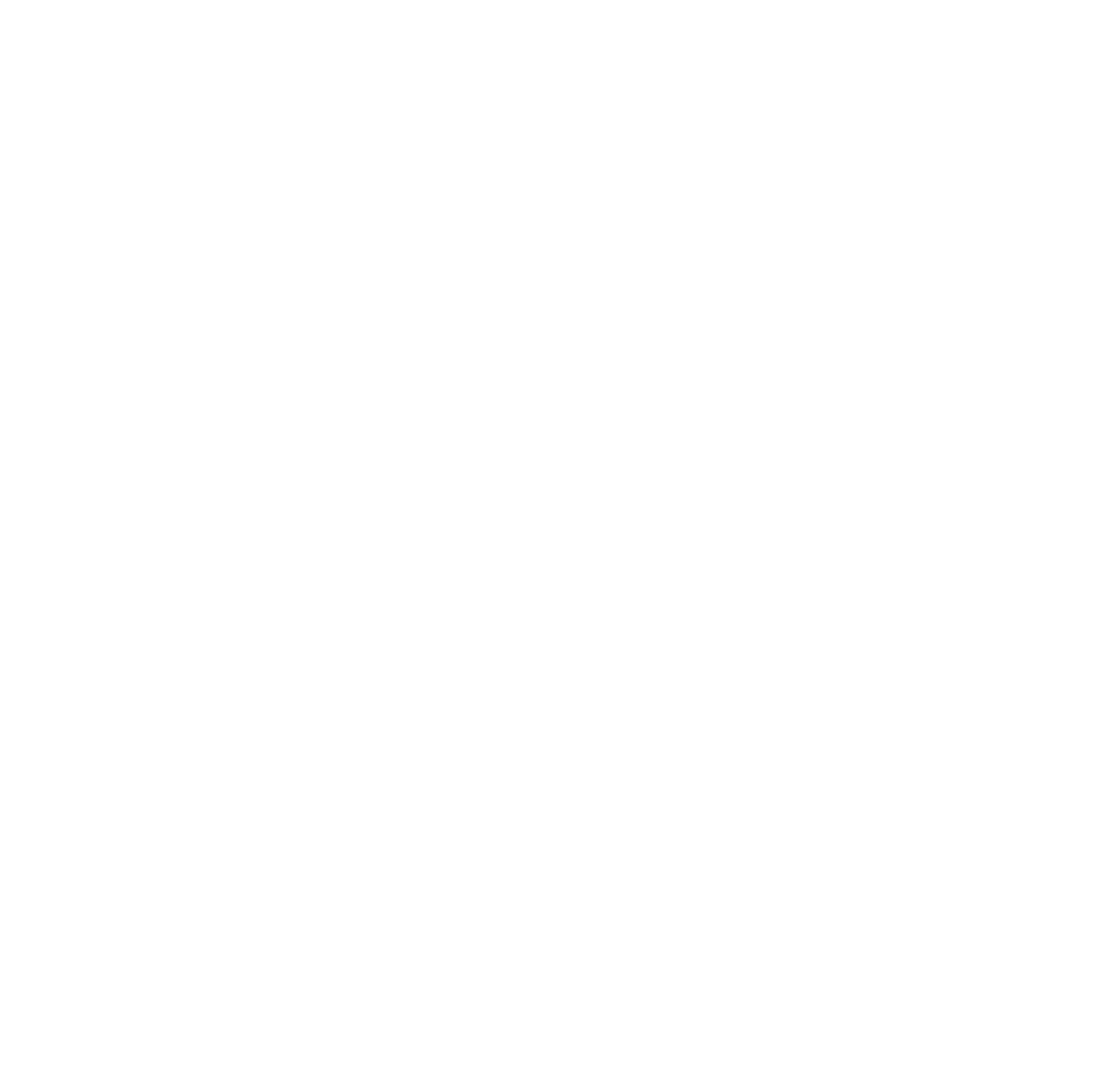
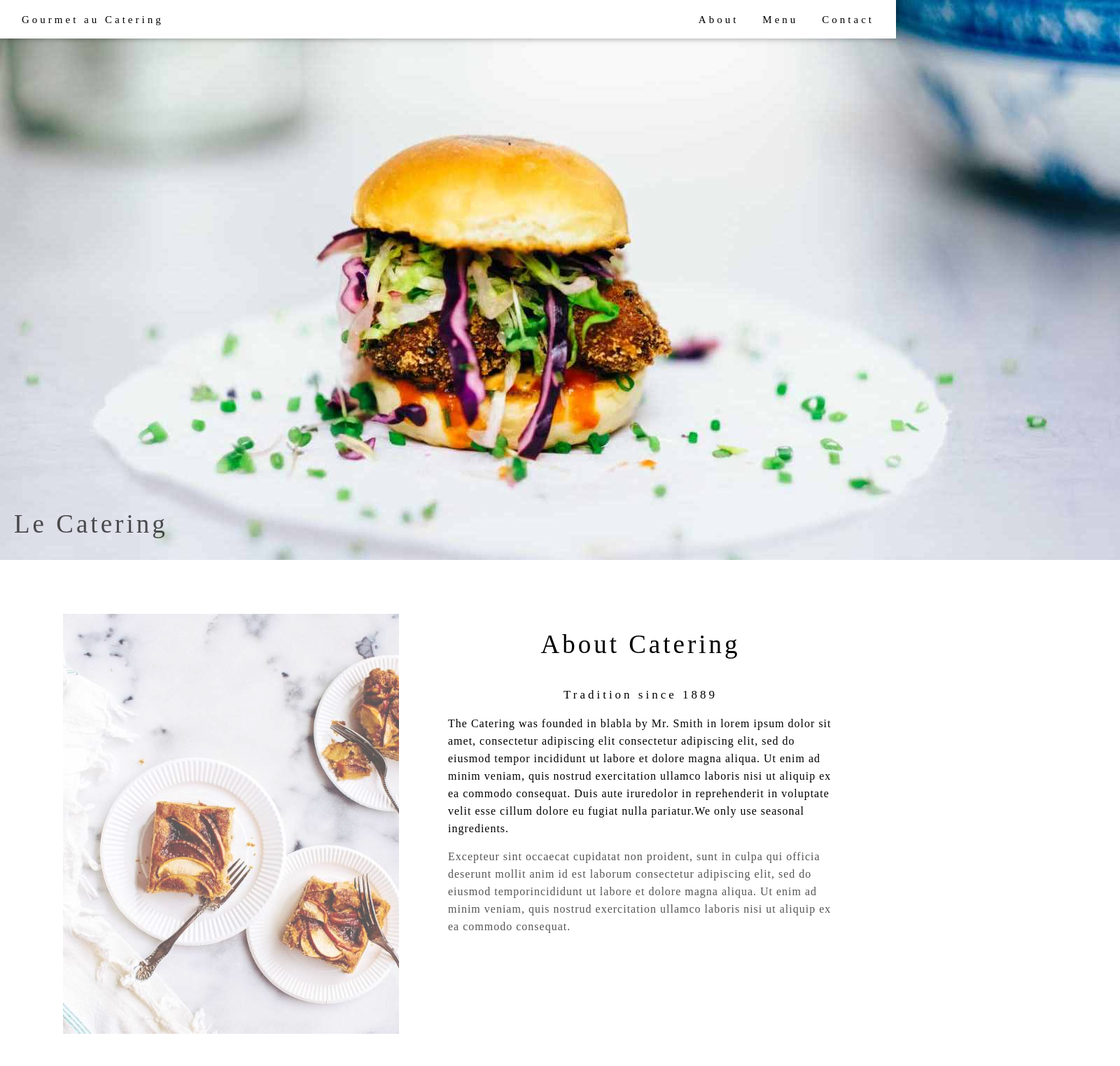
Before and after one commit to hasanalpsari/restaurant, a plain HTML site: page index.html in a window 1280 px wide. Shown: the top 1523 px of the page at 70% size, 1600 px wide, since content can reach past the window. Before the commit the page ends 800 px from the top, so only its background shows below. Drawn offline with Linux system fonts and the light colour scheme.

Commit message:
add food list

```diff
--- a/index.html
+++ b/index.html
@@ -60,9 +60,183 @@ img {
 .clear {
     clear: both;
 }
+.header{
+    height: 55px;
+    padding: 8px 16px;
+    box-sizing: border-box;
+    display: flex;
+    z-index: 1;
+    position: fixed;
+    top: 0;
+     width: 100%;
+    background-color: white;
+    align-items: center;
+    box-shadow: 0 2px 5px 0 rgb(0,0,0,.16), 0 2px 10px 0 rgb(0,0,0,.12);
+}
+.header .menu{
+    margin-left: auto;
+}
+.header h2{
+    font-size: 15px;
+    letter-spacing: 4px;
+    padding: 0 15px;
+    height: 40px;
+    line-height: 40px;
+    cursor: pointer;
+}
+.header h2:hover{
+    background-color: lightgrey;
+}
+.header a:hover{
+    background-color: lightgrey;
+}
+.menu a{
+    padding: 0 15px;
+    height: 40px;
+    line-height: 40px;
+    display: inline-block;
+    font-size: 15px;
+    letter-spacing: 4px;
+    color: black;
+}
+.section1 {
+   max-width: 1600px;
+    display: flex;
+    flex-direction: column;
+    margin-left: auto;
+    margin-right: auto;
+}
+.section1 img{
+    align-items: center;
+    width: 1600px;
+    object-fit: contain;
+}
+.section1 h2{
+    font-size: 37px;
+    letter-spacing: 4px;
+    opacity: 0.67;
+    transform: translate(20px,-70px);
+}
+.section2{
+    max-width: 1100px;
+    display: flex;
+    height: 100%;
+    padding: 40px 0;
+    margin-left: auto;
+    margin-right: auto;
+}
+.section2 img{
+    height: 600px;
+    opacity: 0.67;
+}
+.section2 .food{
+    width: 50%;
+}
+.section2 .info{
+    width: 50%;
+    display: flex;
+    flex-direction: column;
+    align-items: center;
+
+}
+.info h2{
+    font-size: 37px;
+    letter-spacing: 4px;
+    margin-top: 25px;
+    margin-bottom: 45px;
+}
+.info h5{
+    font-size: 17px;
+    letter-spacing: 4px;
+    margin-bottom: 20px;
+}
+.info p{
+    letter-spacing: 1px;
+    font-size: 16px;
+    margin-bottom: 15px;
+    line-height: 25px;
+    color: black;
+}
+.grey{
+    opacity: 0.67;
+}
+.section3{
+    display: flex;
+    max-width: 1100px;
+    margin-left: auto;
+    margin-right: auto;
+    padding: 60px 0;
+}
+.section3 .price{
+    width: 50%;
+    display: flex;
+    flex-direction: column;
+}
+
+.section3 .img{
+    width: 50%;
+    opacity: 0.67;
+}
+.section3 .price h2{
+    font-size: 37px;
+    letter-spacing: 4px;
+    display: flex;
+    justify-content: center;
+    padding: 10px 0;
+}
+.section3 .price h5{
+    font-size: 18px;
+    letter-spacing: 4px;
+    margin: 20px 0;
+}
+.section3 .price p{
+    padding-bottom: 40px;
+    opacity: 0.67;
+}
     </style>
 </head>
 <body>
+   <div class="header">
+    <h2>Gourmet au Catering</h2>
+    <nav class="menu">
+        <a href="#">About</a>
+        <a href="#">Menu</a>
+        <a href="#">Contact</a>
+    </nav>
+   </div>
+   <div class="section1">
+    <img src="hamburger (1).jpg" alt="">
+    <h2>Le Catering</h2>
+   </div>
+   <div class="section2">
+     <div class="food">
+        <img src="food.jpg" alt="">
+     </div>
+     <div class="info">
+        <h2>About Catering</h2>
+        <h5>Tradition since 1889</h5>
+        <p>The Catering was founded in blabla by Mr. Smith in lorem ipsum dolor sit amet, consectetur adipiscing elit consectetur adipiscing elit, sed do eiusmod tempor incididunt ut labore et dolore magna aliqua. Ut enim ad minim veniam, quis nostrud exercitation ullamco laboris nisi ut aliquip ex ea commodo consequat. Duis aute iruredolor in reprehenderit in voluptate velit esse cillum dolore eu fugiat nulla pariatur.We only use seasonal ingredients.</p>
+        <p class="grey">Excepteur sint occaecat cupidatat non proident, sunt in culpa qui officia deserunt mollit anim id est laborum consectetur adipiscing elit, sed do eiusmod temporincididunt ut labore et dolore magna aliqua. Ut enim ad minim veniam, quis nostrud exercitation ullamco laboris nisi ut aliquip ex ea commodo consequat.</p>
+     </div>
+   </div>
+   <div class="section3">
+    <div class="price">
+        <h2>Our Menu</h2>
+        <h5>Bread Basket</h5>
+        <p>Assortment of fresh baked fruit breads and muffins 5.50</p>
+        <h5>Honey Almond Granola with Fruits</h5>
+        <p>Natural cereal of honey toasted oats, raisins, almonds and dates 7.00</p>
+        <h5>Belgian Waffle</h5>
+        <p>Vanilla flavored batter with malted flour 7.50</p>
+        <h5>Scrambled eggs</h5>
+        <p>Scrambled eggs, roasted red pepper and garlic, with green onions 7.50</p>
+        <h5>Blueberry Pancakes</h5>
+        <p>With syrup, butter and lots of berries 8.50</p>
+    </div>
+    <div class="img">
+        <img src="table.jpg" alt="">
+    </div>
+   </div>
 
 </body>
 </html>
```
Also changed, not shown: food.jpg (added), hamburger (1).jpg (added), table.jpg (added).
